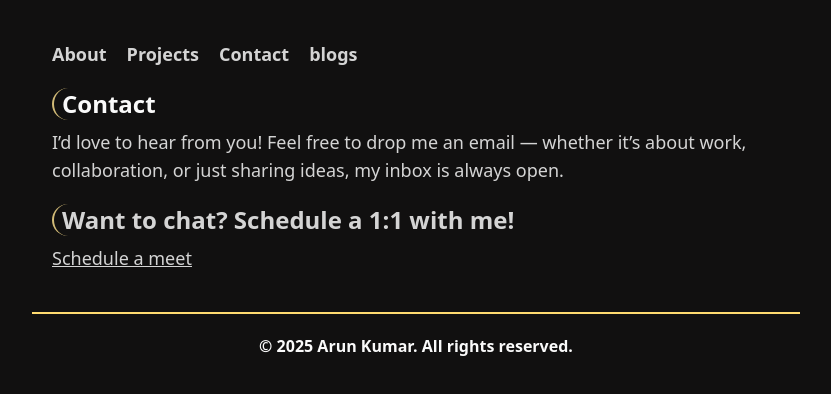
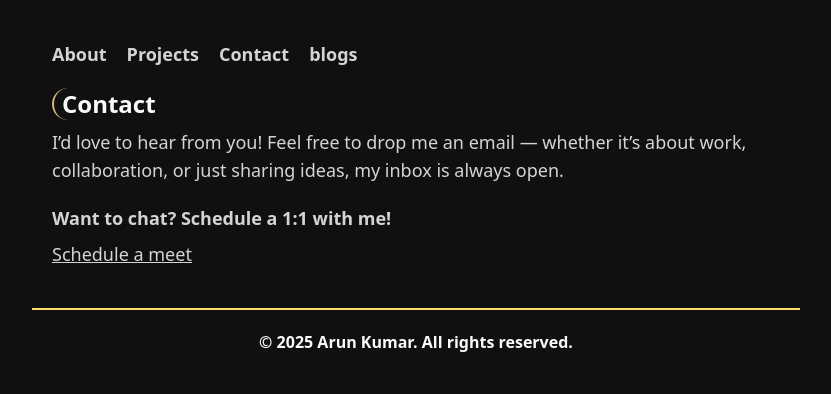
Before and after one commit to hiarun01/my-portfolio, a React (Vite) app: page /contact in a window 1280 px wide. Shown: the top 394 px of the page, without its empty margins (224-1055 px from the left). Built offline with nearby package versions, Linux system fonts and the light colour scheme.

Commit message:
text style changes

```diff
--- a/src/components/Pages/Contact.jsx
+++ b/src/components/Pages/Contact.jsx
@@ -14,7 +14,7 @@ const Contact = () => {
         </p>
       </div>
       <div className="">
-        <h2 className="text-2xl font-bold mb-2 border-l-2 pl-2 rounded-3xl border-[#d2bb77]">
+        <h2 className="text-lg font-bold mb-2 ">
           Want to chat? Schedule a 1:1 with me!
         </h2>
         <p className=" text-lg underline" href="">
```
